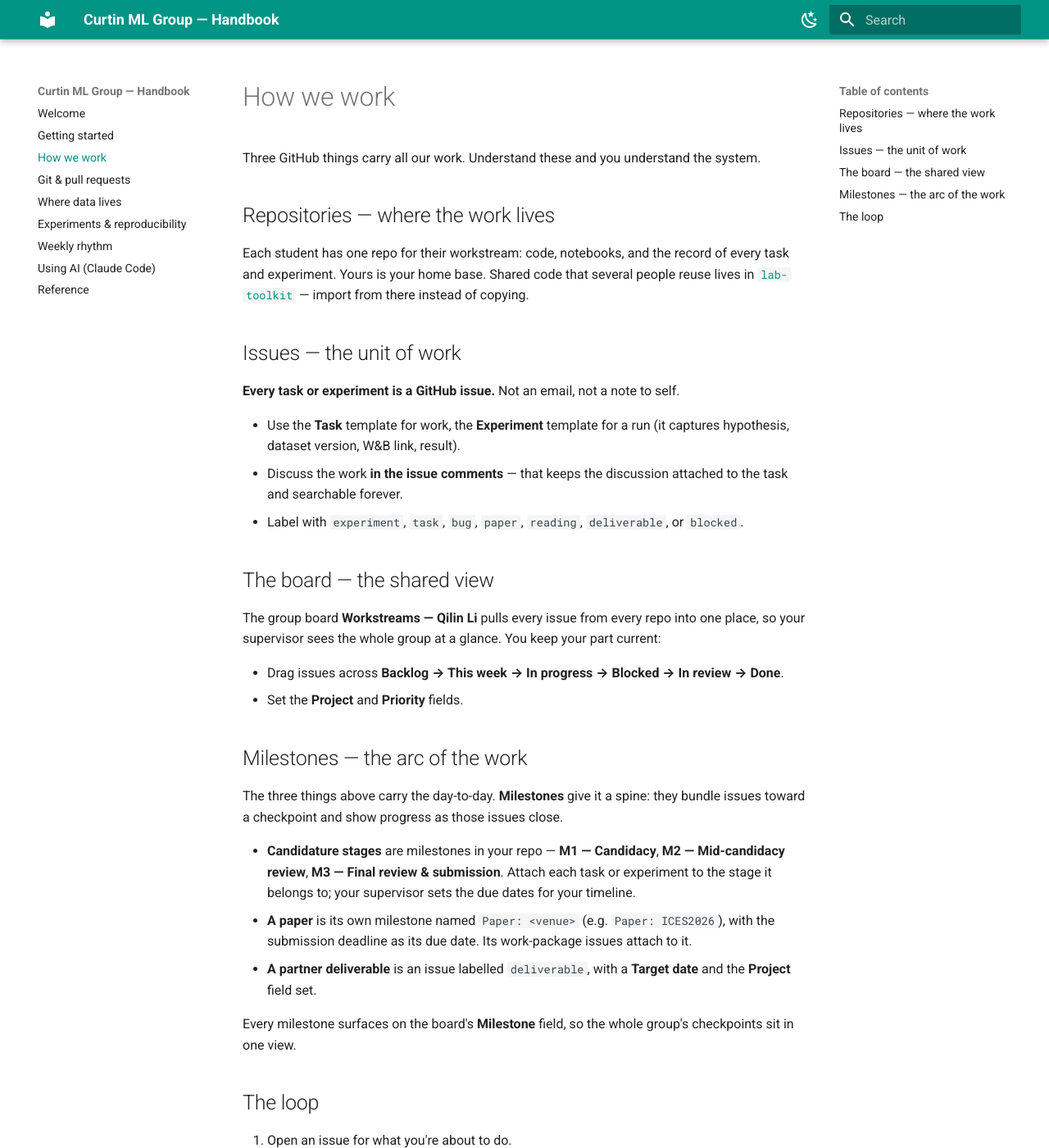
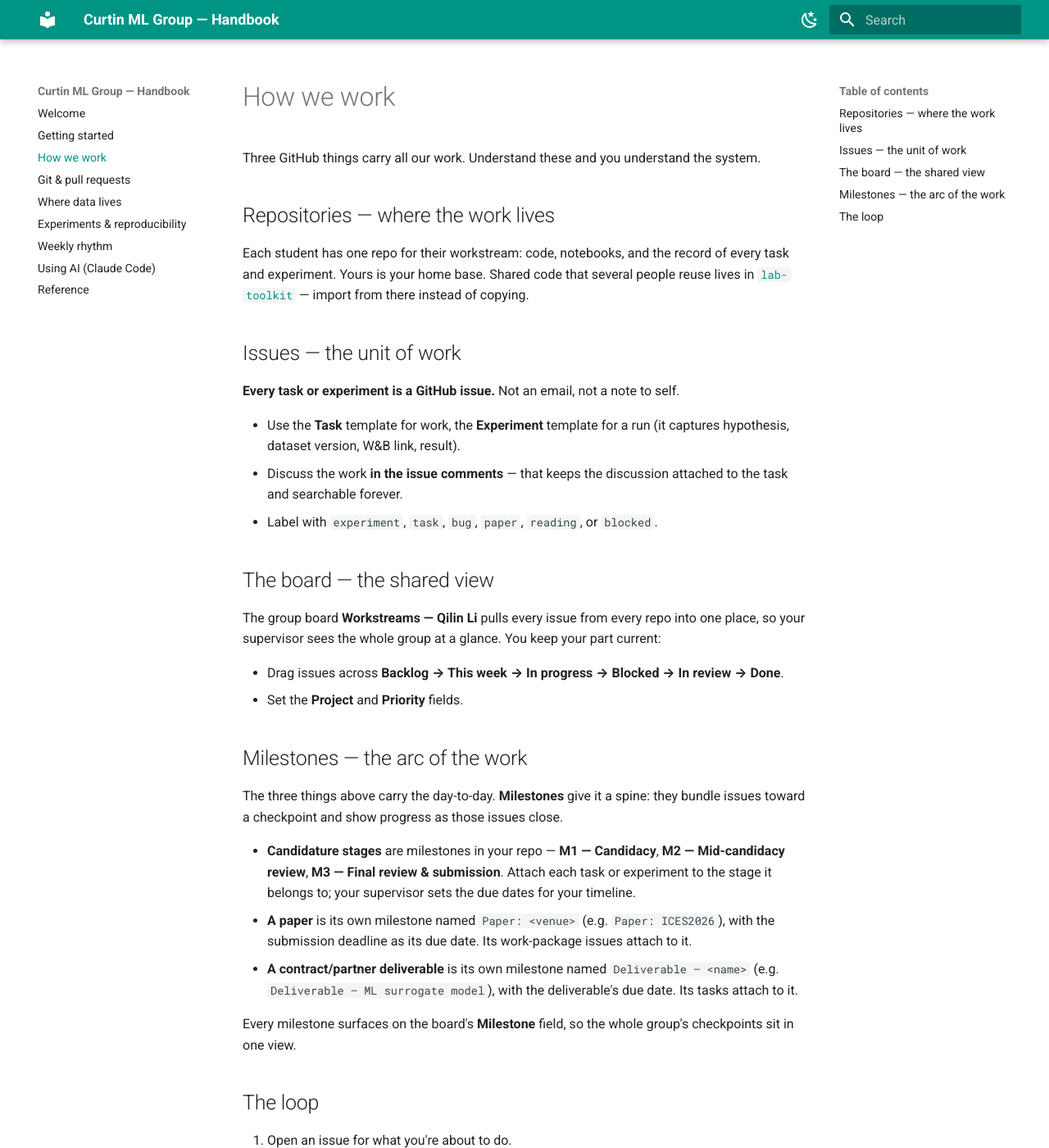
Before and after one commit to cumlg/handbook, an MkDocs documentation site: the page built from docs/how-we-work.md, in a window 1280 px wide and 1400 px high. Shown: the whole window at 82% size. Built offline with MkDocs 1.6.1 and Material for MkDocs 9.7.7, drawn with Linux system fonts in a browser that asks for light colours.

Commit message:
docs: deliverables are milestones, not a label
Remove the `deliverable` label from the scheme (it was deleted from all six
repos) and reframe a contract/partner deliverable as its own `Deliverable — <name>`
milestone with a due date, consistent with the DoT workstreams. "Deliverable"
now means one thing: a milestone.

Co-Authored-By: Claude Opus 4.8 (1M context) <noreply@anthropic.com>

```diff
--- a/docs/how-we-work.md
+++ b/docs/how-we-work.md
@@ -23,7 +23,7 @@ The three things above carry the day-to-day. **Milestones** give it a spine: the
 
 - **Candidature stages** are milestones in your repo — **M1 — Candidacy**, **M2 — Mid-candidacy review**, **M3 — Final review & submission**. Attach each task or experiment to the stage it belongs to; your supervisor sets the due dates for your timeline.
 - **A paper** is its own milestone named `Paper: <venue>` (e.g. `Paper: ICES2026`), with the submission deadline as its due date. Its work-package issues attach to it.
-- **A partner deliverable** is an issue labelled `deliverable`, with a **Target date** and the **Project** field set.
+- **A contract/partner deliverable** is its own milestone named `Deliverable — <name>` (e.g. `Deliverable — ML surrogate model`), with the deliverable's due date. Its tasks attach to it.
 
 Every milestone surfaces on the board's **Milestone** field, so the whole group's checkpoints sit in one view.
 
```
Also changed, not shown: other parts of docs/how-we-work.md (+1 -1 lines), docs/weekly-rhythm.md (+1 -1 lines).
